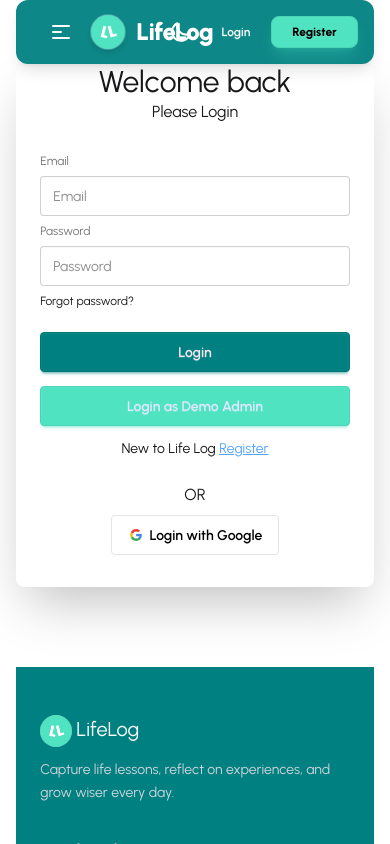
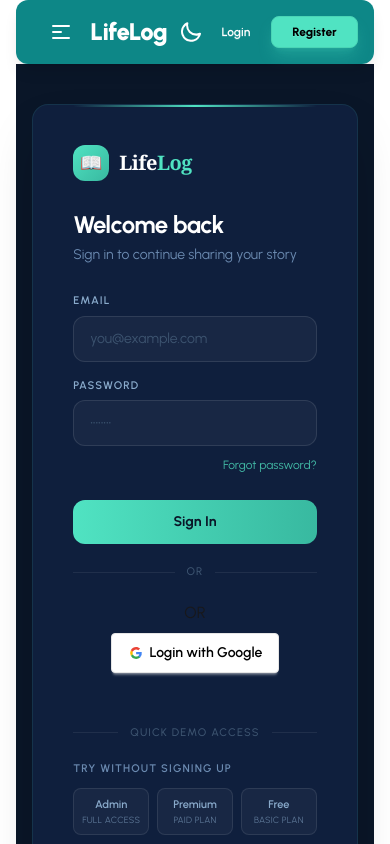
Before and after one commit to Taslimapopi/lifelog-project, a React (Vite) app: page /auth/login in a window 390 px wide. Shown: the top 844 px of the page. Built offline with nearby package versions, Linux system fonts and the light colour scheme; no server answers.

Commit message:
mobile responsibness fixed

```diff
--- a/src/Components/Navbar.jsx
+++ b/src/Components/Navbar.jsx
@@ -1,5 +1,5 @@
 import React, { useEffect, useState } from "react";
-import { Link, NavLink } from "react-router";
+import { Link, NavLink, useNavigate } from "react-router";
 import useAuth from "../hooks/useAuth";
 import logo from "../assets/logo-lifelog.png";
 import useAxios from "../hooks/useAxious";
@@ -8,12 +8,21 @@
   const { user, logOut } = useAuth();
   const axiosInstance = useAxios();
   const [currentUser, setCurrentUser] = useState(null);
+    const navigate = useNavigate();
 
   useEffect(() => {
     axiosInstance.get(`/users/email/${user?.email}`).then((res) => {
       setCurrentUser(res.data);
     });
   }, [axiosInstance, user]);
+
+
+
+const handleLogout = () => {
+  logOut().then(() => {
+    navigate('/');  // বা '/login'
+  });
+};
 
   // 1. Theme State
   const [theme, setTheme] = useState(
@@ -118,7 +127,7 @@
     </>
   );
 
-  // Navbar.jsx এ <style> tag এ যোগ করুন
+
 <style>{`
   .glass-navbar {
     backdrop-filter: blur(16px);
@@ -184,7 +193,7 @@
         </div>
 
         <Link to="/" className="flex items-center gap-2.5 hover:opacity-90 transition">
-          <img className="w-9 h-9 rounded-full border border-white/20 shadow-md" src={logo} alt="LifeLog Logo" />
+          <img className="hidden sm:block w-9 h-9 rounded-full border border-white/20 shadow-md" src={logo} alt="LifeLog Logo" />
           <span className="font-black text-2xl tracking-tight text-white">LifeLog</span>
         </Link>
       </div>
@@ -193,7 +202,7 @@
         <ul className="menu menu-horizontal gap-2 px-1">{links}</ul>
       </div>
 
-      <div className="navbar-end gap-3">
+      <div className="navbar-end gap-0.5 md:gap-3">
         {/* --- Theme Controller Start --- */}
         <label className="swap swap-rotate text-white mr-1 hover:scale-105 transition cursor-pointer">
           <input
@@ -231,7 +240,7 @@
                 <Link to="/dashboard">Dashboard</Link>
               </li>
               <li className="mt-2 pt-2 border-t border-base-200">
-                <button onClick={() => logOut()} className="btn btn-error btn-sm btn-outline btn-block text-xs font-bold">Logout</button>
+                <button onClick={handleLogout} className="btn btn-error btn-sm btn-outline btn-block text-xs font-bold">Logout</button>
               </li>
             </ul>
           </div>
--- a/src/Components/chat/AdminMessagePanel.jsx
+++ b/src/Components/chat/AdminMessagePanel.jsx
@@ -19,7 +19,7 @@
   return (
     <div className="flex h-full flex-col">
       {/* Header */}
-      <div className="border-b p-4">
+      <div className="border-b p-4 ">
         <h2 className="text-xl font-semibold">{conversation.name}</h2>
         <p className="text-sm text-gray-500">{conversation.email}</p>
       </div>
--- a/src/Components/chat/ChatButton.jsx
+++ b/src/Components/chat/ChatButton.jsx
@@ -1,9 +1,34 @@
 import { MessageCircle } from "lucide-react";
+import useAuth from "../../hooks/useAuth";
+import { useNavigate } from "react-router";
+import Swal from "sweetalert2";
+
 
 const ChatButton = ({ setIsChatOpen }) => {
+  const { user } = useAuth();
+const navigate = useNavigate();
+
+const handleChatClick = () => {
+  if (!user) {
+    Swal.fire({
+      icon: "warning",
+      title: "Login Required",
+      text: "Please login to chat with the admin.",
+      confirmButtonText: "Go to Login",
+    }).then((result) => {
+      if (result.isConfirmed) {
+        navigate("/auth/login");
+      }
+    });
+
+    return;
+  }
+
+  setIsChatOpen(true);
+};
   return (
     <button
-      onClick={() => setIsChatOpen(true)}
+      onClick={handleChatClick}
       className="
       fixed
       bottom-6
--- a/src/Components/chat/ChatModal.jsx
+++ b/src/Components/chat/ChatModal.jsx
@@ -48,7 +48,24 @@
 
   return (
     <div className="fixed inset-0 z-50 flex items-end justify-end bg-black/40">
-      <div className="m-6 flex h-[400px] w-[380px] flex-col overflow-hidden rounded-xl bg-white shadow-2xl">
+      <div  className="
+    absolute
+    bottom-4
+    right-4
+
+    h-[70vh]
+    w-[calc(100vw-2rem)]
+
+    max-w-[380px]
+    max-h-[650px]
+
+    flex
+    flex-col
+    overflow-hidden
+    rounded-2xl
+    bg-white
+    shadow-2xl
+  ">
         <ChatHeader setIsChatOpen={setIsChatOpen} />
 
         <MessageList conversationId={conversationId} />
--- a/src/Components/chat/MessageBubble.jsx
+++ b/src/Components/chat/MessageBubble.jsx
@@ -2,7 +2,7 @@
   const isMine = message.senderRole === currentRole;
 
   return (
-    <div className={`flex mb-4 ${isMine ? "justify-start" : "justify-end"}`}>
+    <div className={`flex mb-4 ${isMine ? "justify-end" : "justify-start"}`}>
       <div
         className={`max-w-[75%] rounded-xl px-4 py-2 ${
           isMine
--- a/src/hooks/useMessages.jsx
+++ b/src/hooks/useMessages.jsx
@@ -8,6 +8,8 @@
     queryKey: ["messages", conversationId],
 
     enabled: !!conversationId,
+
+    refetchInterval: 2000,
 
     queryFn: async () => {
       const { data } = await axiosSecure.get(
--- a/src/layOuts/HomeLayout.jsx
+++ b/src/layOuts/HomeLayout.jsx
@@ -5,14 +5,20 @@
 import ChatButton from "../Components/chat/ChatButton";
 import { useState } from "react";
 import ChatModal from "../Components/chat/ChatModal";
+import useRole from "../hooks/useRole";
 
 const HomeLayout = () => {
   const [isChatOpen, setIsChatOpen] = useState(false);
+  const {role, roleLoading} = useRole()
+
   return (
     <div className="max-w-11/12 mx-auto">
       <Navbar></Navbar>
       <Outlet></Outlet>
-      <ChatButton isChatOpen={isChatOpen} setIsChatOpen={setIsChatOpen} />
+      {
+        role !== 'admin' && (<ChatButton isChatOpen={isChatOpen} setIsChatOpen={setIsChatOpen} />)
+      }
+
 
       <ChatModal isChatOpen={isChatOpen} setIsChatOpen={setIsChatOpen} />
       <Footer></Footer>
--- a/src/pages/Auth/Login.jsx
+++ b/src/pages/Auth/Login.jsx
@@ -1,6 +1,5 @@
 import React from "react";
 import { useForm } from "react-hook-form";
-
 import { Link, useLocation, useNavigate } from "react-router";
 import SocialLogin from "./SocialLogin";
 import useAuth from "../../hooks/useAuth";
@@ -17,100 +16,129 @@
   const navigate = useNavigate();
 
   const handleLogin = (data) => {
-    console.log("form data", data);
     signInUser(data.email, data.password)
-      .then((result) => {
-        console.log(result.user);
+      .then(() => navigate(location?.state || "/"))
+      .catch((error) =>
+        Swal.fire({ icon: "error", title: "Login failed", text: error.message })
+      );
+  };
+
+  const handleDemoLogin = (email, label) => {
+    signInUser(email, "12345678aA@")
+      .then(() => {
+        Swal.fire({ icon: "success", title: `${label} Login Successful`, timer: 1500, showConfirmButton: false });
         navigate(location?.state || "/");
       })
-      .catch((error) => {
-        Swal.fire({
-          icon: "error",
-          title: "Login failed",
-          text: error.message || "Something went wrong!",
-        });
-        console.log(error);
-      });
-  };
-
-  const handleDemoAdminLogin = () => {
-    signInUser("lablu1@gmail.com", "12345678aA@")
-      .then((result) => {
-        Swal.fire({
-          icon: "success",
-          title: "Demo Admin Login Successful",
-          timer: 1500,
-          showConfirmButton: false,
-        });
-        navigate(location?.state || "/");
-      })
-      .catch((error) => {
-        Swal.fire({
-          icon: "error",
-          title: "Demo Admin Login Failed",
-          text: error.message || "Something went wrong!",
-        });
-      });
+      .catch((error) =>
+        Swal.fire({ icon: "error", title: "Login Failed", text: error.message })
+      );
   };
 
   return (
-    <div className="card bg-base-100 w-full mx-auto max-w-sm shrink-0 shadow-2xl">
-      <h3 className="text-3xl text-center">Welcome back</h3>
-      <p className="text-center">Please Login</p>
-      <form className="card-body" onSubmit={handleSubmit(handleLogin)}>
-        <fieldset className="fieldset">
-          {/* email field */}
-          <label className="label">Email</label>
-          <input
-            type="email"
-            {...register("email", { required: true })}
-            className="input"
-            placeholder="Email"
-          />
-          {errors.email?.type === "required" && (
-            <p className="text-red-500">Email is required</p>
-          )}
+    <div className="min-h-screen bg-[#0a1628] flex items-center justify-center px-4 py-10">
+      <div className="relative w-full max-w-md bg-[#0f1f3d] rounded-2xl p-10 shadow-2xl border border-[#50E3C2]/10">
 
-          {/* password field */}
-          <label className="label">Password</label>
-          <input
-            type="password"
-            {...register("password", { required: true, minLength: 6 })}
-            className="input"
-            placeholder="Password"
-          />
-          {errors.password?.type === "minLength" && (
-            <p className="text-red-500">
-              Password must be 6 characters or longer{" "}
-            </p>
-          )}
+        {/* top accent */}
+        <div className="absolute top-0 left-10 right-10 h-[2px] bg-gradient-to-r from-transparent via-[#50E3C2] to-transparent rounded-b" />
 
+        {/* brand */}
+        <div className="flex items-center gap-2.5 mb-7">
+          <div className="w-9 h-9 rounded-xl bg-gradient-to-br from-[#50E3C2] to-[#38b9a0] flex items-center justify-center text-lg">
+            📖
+          </div>
+          <span className="font-serif text-xl font-bold text-white tracking-tight">
+            Life<span className="text-[#50E3C2]">Log</span>
+          </span>
+        </div>
+
+        <h2 className="text-2xl font-bold text-white tracking-tight mb-1">Welcome back</h2>
+        <p className="text-sm text-[#6b8ab0] mb-7">Sign in to continue sharing your story</p>
+
+        <form onSubmit={handleSubmit(handleLogin)} className="space-y-4">
+          {/* email */}
           <div>
-            <a className="link link-hover">Forgot password?</a>
+            <label className="block text-[11px] font-semibold text-[#8aabcc] uppercase tracking-widest mb-1.5">
+              Email
+            </label>
+            <input
+              type="email"
+              placeholder="you@example.com"
+              {...register("email", { required: "Email is required" })}
+              className="w-full bg-white/[0.04] border border-white/10 rounded-xl px-4 py-3 text-sm text-white placeholder-[#3d5470] outline-none focus:border-[#50E3C2] focus:ring-2 focus:ring-[#50E3C2]/20 transition"
+            />
+            {errors.email && <p className="text-red-400 text-xs mt-1">{errors.email.message}</p>}
           </div>
-          <button className="btn btn-secondary mt-4 hover:bg-teal-300">Login</button>
+
+          {/* password */}
+          <div>
+            <label className="block text-[11px] font-semibold text-[#8aabcc] uppercase tracking-widest mb-1.5">
+              Password
+            </label>
+            <input
+              type="password"
+              placeholder="••••••••"
+              {...register("password", { required: "Password is required", minLength: { value: 6, message: "Minimum 6 characters" } })}
+              className="w-full bg-white/[0.04] border border-white/10 rounded-xl px-4 py-3 text-sm text-white placeholder-[#3d5470] outline-none focus:border-[#50E3C2] focus:ring-2 focus:ring-[#50E3C2]/20 transition"
+            />
+            {errors.password && <p className="text-red-400 text-xs mt-1">{errors.password.message}</p>}
+            <div className="text-right mt-1.5">
+              <a href="#" className="text-xs text-[#50E3C2] opacity-80 hover:opacity-100">Forgot password?</a>
+            </div>
+          </div>
+
           <button
-        type="button"
-        onClick={handleDemoAdminLogin}
-        className="btn  btn-primary mt-2 hover:bg-blue-500"
-      >
-        Login as Demo Admin
-      </button>
-        </fieldset>
-        <p className="text-center">
-          New to Life Log{" "}
-          <Link
-            state={location.state}
-            className="text-blue-400 underline"
-            to="/auth/register"
+            type="submit"
+            className="w-full py-3 mt-2 bg-gradient-to-r from-[#50E3C2] to-[#38b9a0] text-[#0a1628] font-bold text-sm rounded-xl hover:opacity-90 active:scale-[0.98] transition"
           >
-            Register
+            Sign In
+          </button>
+        </form>
+
+        {/* social login */}
+        <div className="flex items-center gap-3 my-5">
+          <div className="flex-1 h-px bg-white/[0.07]" />
+          <span className="text-[11px] text-[#3d5470] uppercase tracking-widest font-medium">or</span>
+          <div className="flex-1 h-px bg-white/[0.07]" />
+        </div>
+
+        <SocialLogin />
+
+        {/* demo logins */}
+        <div className="flex items-center gap-3 my-5">
+          <div className="flex-1 h-px bg-white/[0.07]" />
+          <span className="text-[11px] text-[#3d5470] uppercase tracking-widest font-medium">Quick demo access</span>
+          <div className="flex-1 h-px bg-white/[0.07]" />
+        </div>
+
+        <p className="text-[11px] font-semibold text-[#6b8ab0] uppercase tracking-widest mb-2.5">
+          Try without signing up
+        </p>
+        <div className="grid grid-cols-3 gap-2">
+          {[
+            { label: "Admin", role: "Full access", email: "lablu1@gmail.com" },
+            { label: "Premium", role: "Paid plan", email: "pablu@gmail.com" },
+            { label: "Free", role: "Basic plan", email: "ami@gmail.com" },
+          ].map(({ label, role, email }) => (
+            <button
+              key={label}
+              type="button"
+              onClick={() => handleDemoLogin(email, label)}
+              className="py-2 px-1 bg-white/[0.04] border border-white/[0.09] rounded-lg text-[11px] font-semibold text-[#8aabcc] hover:border-[#50E3C2]/40 hover:text-[#50E3C2] hover:bg-[#50E3C2]/[0.06] transition text-center leading-snug"
+            >
+              {label}
+              <span className="block text-[9px] font-normal opacity-60 uppercase tracking-wide mt-0.5">{role}</span>
+            </button>
+          ))}
+        </div>
+
+        {/* register */}
+        <p className="text-center text-sm text-[#6b8ab0] mt-6">
+          New to LifeLog?{" "}
+          <Link state={location.state} to="/auth/register" className="text-[#50E3C2] font-semibold hover:underline">
+            Create account
           </Link>
         </p>
-      </form>
-
-
-      <SocialLogin></SocialLogin>
+      </div>
     </div>
   );
 };
```
